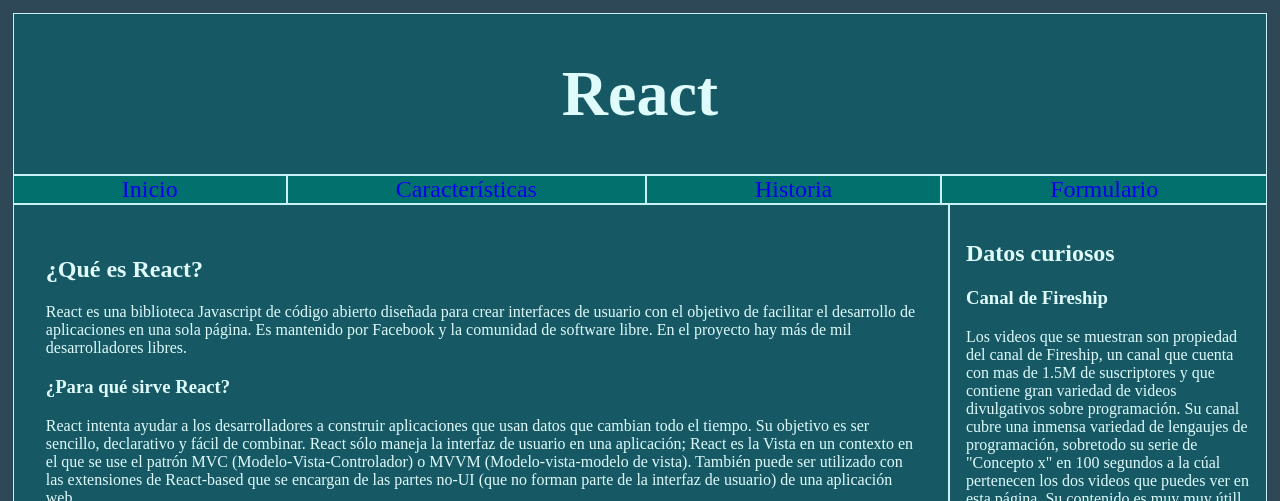
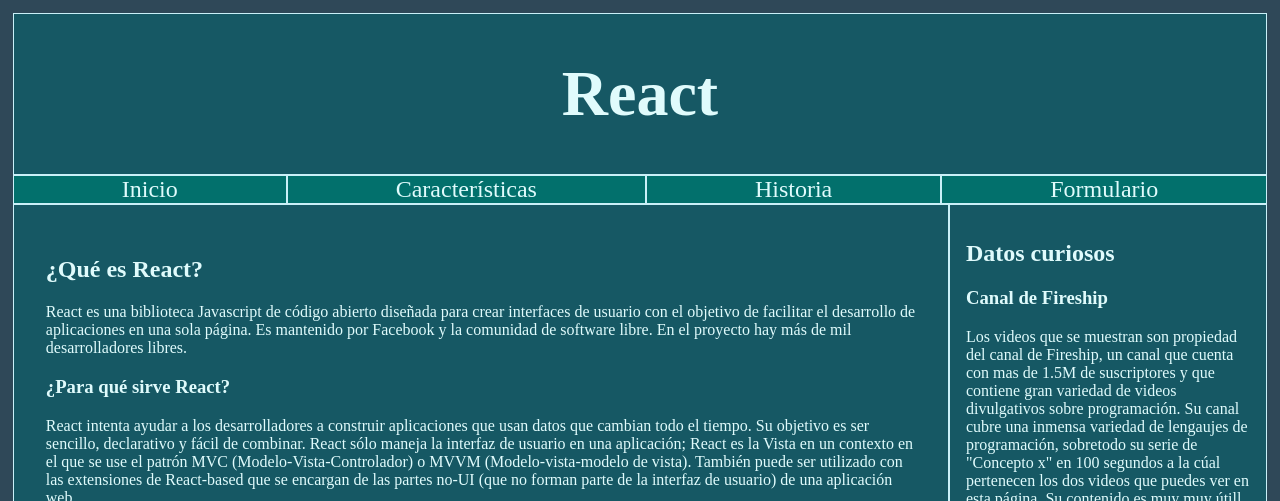
Before and after one commit to Trogui/Sew1Testing, a plain HTML site: page index.html in a window 1280 px wide. Shown: the top 501 px of the page. Drawn offline with Linux system fonts and the light colour scheme.

Commit message:
cambio color a

```diff
--- a/estilos/estilos.css
+++ b/estilos/estilos.css
@@ -38,8 +38,9 @@
   font-weight: bold;
 }
 
-/* 0-1-1 */
-a:visited {
+
+/* 0-0-1 */
+a {
   color: #e0fbfc;
 }
 
```
